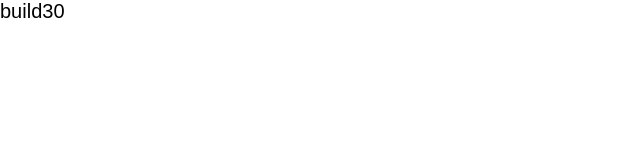
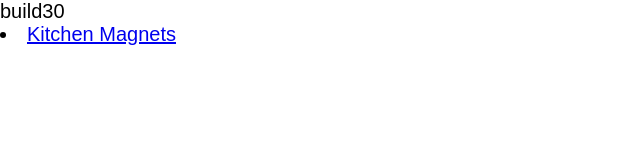
Before and after one commit to rossha/build30, a plain HTML site: page index.html in a window 1280 px wide. Shown: the whole page, without its empty margins (0-640 px from the left). Drawn offline with Linux system fonts and the light colour scheme; files that its build step writes are made by us from their sources.

Commit message:
refactor: folder set-up

```diff
--- a/index.html
+++ b/index.html
@@ -8,6 +8,9 @@
 <body>
 
   <div>build30</div>
+  <div>
+    <li><a href="26/index.html">Kitchen Magnets</a></li>
+  </div>
 
   <script src="scripts.js"></script>
 
```
